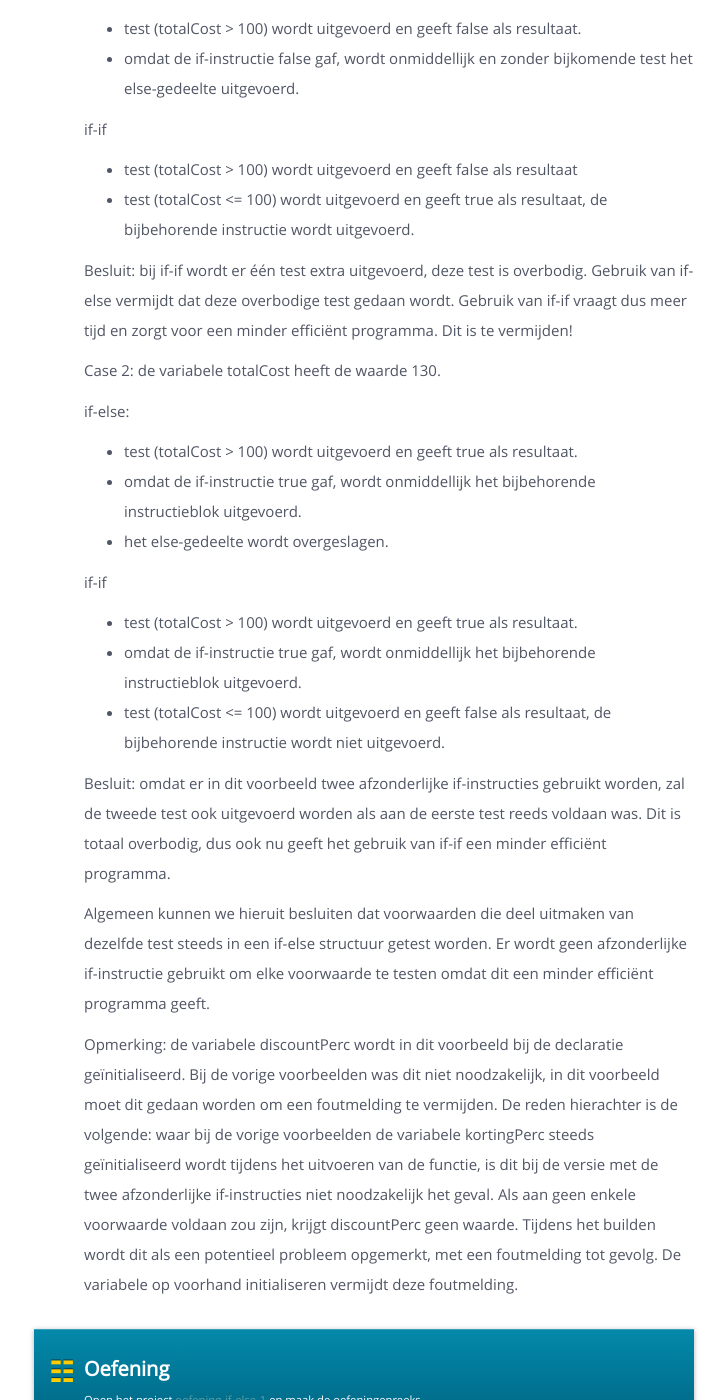
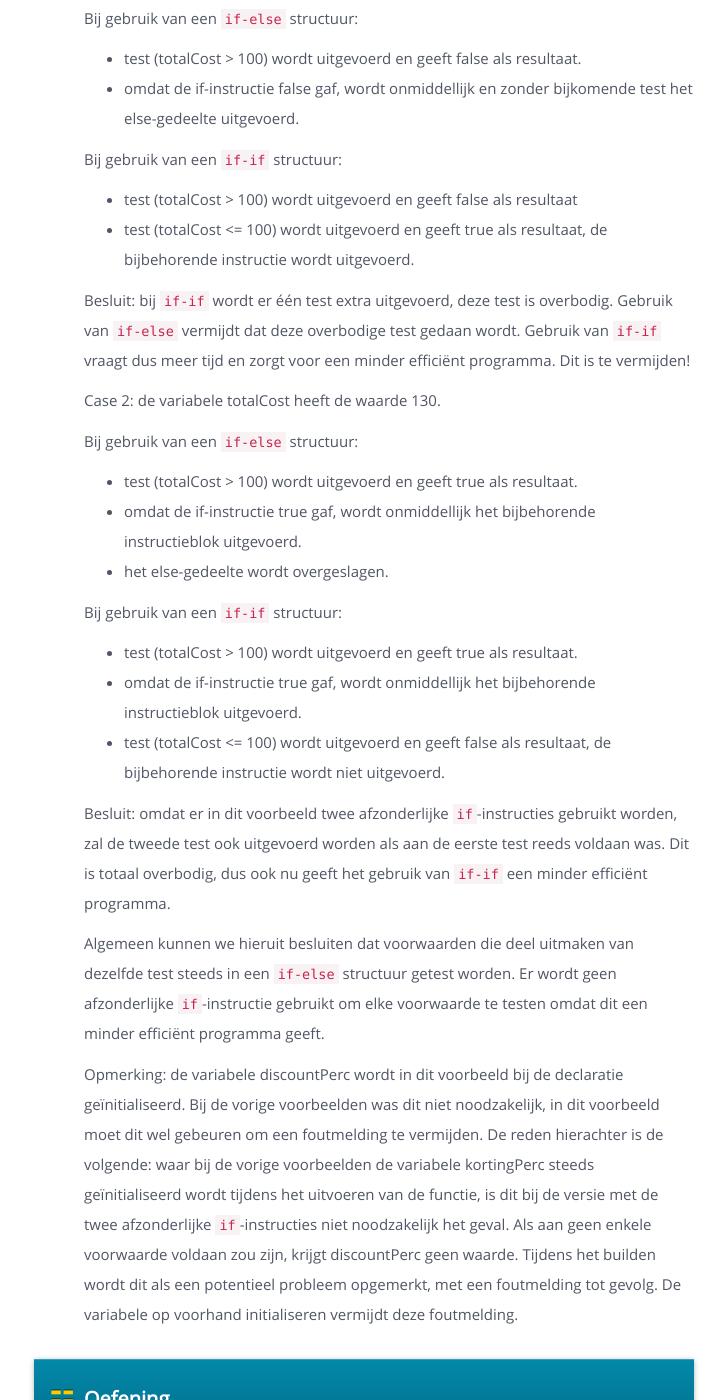
Before and after one commit to sma-it/sma-it.github.io, a Jekyll site: the page built from modules/basics/_posts/2000-01-04-if_else.md, in a window 1280 px wide and 1400 px high, scrolled down 3879 px. Shown: the whole window, without its empty margins (331-1059 px from the left). Built offline with Jekyll 4.4.1, drawn with Linux system fonts in a browser that asks for light colours; nearby versions of some CDN libraries; some of the changed text lies outside the part shown.

Commit message:
Some minor changes

````diff
--- a/modules/basics/_posts/2000-01-04-if_else.md
+++ b/modules/basics/_posts/2000-01-04-if_else.md
@@ -9,7 +9,7 @@ Een andere naam voor het `if-else`statement is 'selectie'.
 
 # Syntax van het if-else statement
 
-De algemene syntax van een if-else statement ziet er als volgt uit:
+De algemene syntax van een `if-else` statement ziet er als volgt uit:
 
 ```csharp
 
@@ -153,35 +153,35 @@ Indien we de code met if-else en de code met if-if vergelijken wat betreft het a
 
 Case 1: de variabele totalCost heeft de waarde 80.
 
-if-else:
+Bij gebruik van een `if-else` structuur:
 - test (totalCost > 100) wordt uitgevoerd en geeft false als resultaat.
 - omdat de if-instructie false gaf, wordt onmiddellijk en zonder bijkomende test het else-gedeelte uitgevoerd.
 
-if-if
+Bij gebruik van een `if-if` structuur:
 - test (totalCost > 100) wordt uitgevoerd en geeft false als resultaat
 - test (totalCost <= 100) wordt uitgevoerd en geeft true als resultaat, de bijbehorende instructie wordt uitgevoerd.
 
-Besluit: bij if-if wordt er één test extra uitgevoerd, deze test is overbodig. Gebruik van if-else vermijdt dat deze overbodige test gedaan wordt. Gebruik van if-if vraagt dus meer tijd en zorgt voor een minder efficiënt programma. Dit is te vermijden!
+Besluit: bij `if-if` wordt er één test extra uitgevoerd, deze test is overbodig. Gebruik van `if-else` vermijdt dat deze overbodige test gedaan wordt. Gebruik van `if-if` vraagt dus meer tijd en zorgt voor een minder efficiënt programma. Dit is te vermijden!
 
 Case 2: de variabele totalCost heeft de waarde 130.
 
-if-else:
+Bij gebruik van een `if-else` structuur:
 
 - test (totalCost > 100) wordt uitgevoerd en geeft true als resultaat.
 - omdat de if-instructie true gaf, wordt onmiddellijk het bijbehorende instructieblok uitgevoerd.
 - het else-gedeelte wordt overgeslagen.
 
-if-if
+Bij gebruik van een `if-if` structuur:
 
 - test (totalCost > 100) wordt uitgevoerd en geeft true als resultaat.
 - omdat de if-instructie true gaf, wordt onmiddellijk het bijbehorende instructieblok uitgevoerd.
 - test (totalCost <= 100) wordt uitgevoerd en geeft false als resultaat, de bijbehorende instructie wordt niet uitgevoerd.
 
-Besluit: omdat er in dit voorbeeld twee afzonderlijke if-instructies gebruikt worden, zal de tweede test ook uitgevoerd worden als aan de eerste test reeds voldaan was. Dit is totaal overbodig, dus ook nu geeft het gebruik van if-if een minder efficiënt programma.
+Besluit: omdat er in dit voorbeeld twee afzonderlijke `if`-instructies gebruikt worden, zal de tweede test ook uitgevoerd worden als aan de eerste test reeds voldaan was. Dit is totaal overbodig, dus ook nu geeft het gebruik van `if-if` een minder efficiënt programma.
 
-Algemeen kunnen we hieruit besluiten dat voorwaarden die deel uitmaken van dezelfde test steeds in een if-else structuur getest worden. Er wordt geen afzonderlijke if-instructie gebruikt om elke voorwaarde te testen omdat dit een minder efficiënt programma geeft.
+Algemeen kunnen we hieruit besluiten dat voorwaarden die deel uitmaken van dezelfde test steeds in een `if-else` structuur getest worden. Er wordt geen afzonderlijke `if`-instructie gebruikt om elke voorwaarde te testen omdat dit een minder efficiënt programma geeft.
 
-Opmerking: de variabele discountPerc wordt in dit voorbeeld bij de declaratie geïnitialiseerd. Bij de vorige voorbeelden was dit niet noodzakelijk, in dit voorbeeld moet dit gedaan worden om een foutmelding te vermijden. De reden hierachter is de volgende: waar bij de vorige voorbeelden de variabele kortingPerc steeds geïnitialiseerd wordt tijdens het uitvoeren van de functie, is dit bij de versie met de twee afzonderlijke if-instructies niet noodzakelijk het geval. Als aan geen enkele voorwaarde voldaan zou zijn, krijgt discountPerc geen waarde. Tijdens het builden wordt dit als een potentieel probleem opgemerkt, met een foutmelding tot gevolg. De variabele op voorhand initialiseren vermijdt deze foutmelding.
+Opmerking: de variabele discountPerc wordt in dit voorbeeld bij de declaratie geïnitialiseerd. Bij de vorige voorbeelden was dit niet noodzakelijk, in dit voorbeeld moet dit wel gebeuren om een foutmelding te vermijden. De reden hierachter is de volgende: waar bij de vorige voorbeelden de variabele kortingPerc steeds geïnitialiseerd wordt tijdens het uitvoeren van de functie, is dit bij de versie met de twee afzonderlijke `if`-instructies niet noodzakelijk het geval. Als aan geen enkele voorwaarde voldaan zou zijn, krijgt discountPerc geen waarde. Tijdens het builden wordt dit als een potentieel probleem opgemerkt, met een foutmelding tot gevolg. De variabele op voorhand initialiseren vermijdt deze foutmelding.
 
 <div class="note oefening">
     <p>Open het project <a href="https://github.com/sma-it/oefening-if-else-1">oefening-if-else-1</a> en maak de oefeningenreeks</p>
````
Also changed, not shown: other parts of modules/basics/_posts/2000-01-04-if_else.md (+1 -1 lines).
